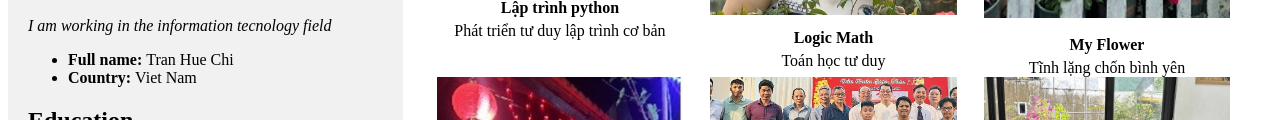
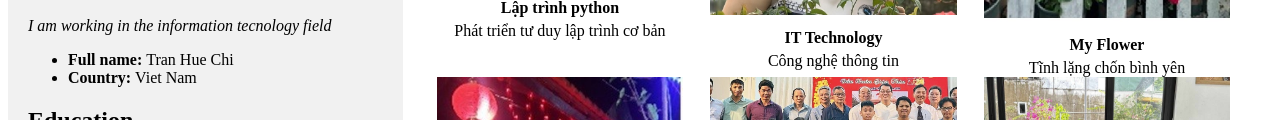
Before and after one commit to tankhoa-edu/tankhoa-edu.github.io, a plain HTML site: page index.html in a window 1280 px wide. Shown: the part 481-601 px from the top of the page. Drawn offline with Linux system fonts and the light colour scheme.

Commit message:
Update index.html

```diff
--- a/index.html
+++ b/index.html
@@ -99,8 +99,8 @@
 				</div>
 				<div class="course_item">
 					<img class= "course_img" src="assest\anh3.jpg">
-					<div class ="course_title"> Logic Math </div>
-					<div class ="course_desc"> Toán học tư duy </div>
+					<div class ="course_title"> IT Technology </div>
+					<div class ="course_desc"> Công nghệ thông tin  </div>
 				</div>
 
 
```
